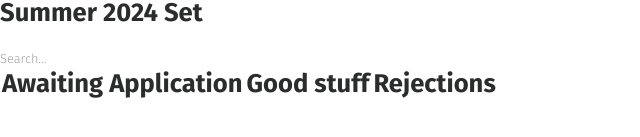
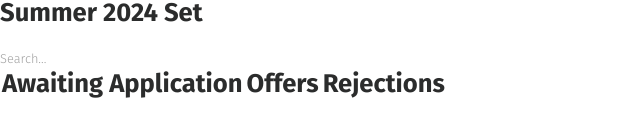
Before and after one commit to im-calvin/job-jug, a React (Vite) app in the folder frontend/: page /home in a window 1280 px wide. Shown: the part 651-788 px from the top of the page, without its empty margins (0-640 px from the left). Built offline with nearby package versions, Linux system fonts and the light colour scheme.

Commit message:
changed offers

```diff
--- a/frontend/src/components/dashboard/page.jsx
+++ b/frontend/src/components/dashboard/page.jsx
@@ -34,7 +34,7 @@ function Dashboard({goodStuff, badStuff, awaiting}) {
                     </td>
 
                     <td className='h-fit mb-auto bg-gray-200 rounded-md mx-2 flex-col flex justify-start w-full'>
-                    <th className='w-full mb-5 bg-gray-900 rounded-md py-3 px-4 shadow-md'><h1 className="text-white">Good stuff</h1></th>
+                    <th className='w-full mb-5 bg-gray-900 rounded-md py-3 px-4 shadow-md'><h1 className="text-white">Offers</h1></th>
                         {goodStuff.map(job => (
                             <div className={`mb-4 mx-2.5 w-11/12 border ${job.new ? 'border-blue-300' : 'border-gray-300'} bg-contain rounded-md shadow-md overflow-hidden`} style={{backgroundColor: statusColours[job.status]}} key={job.id}>
                             <div className='flex-row flex'>
```
